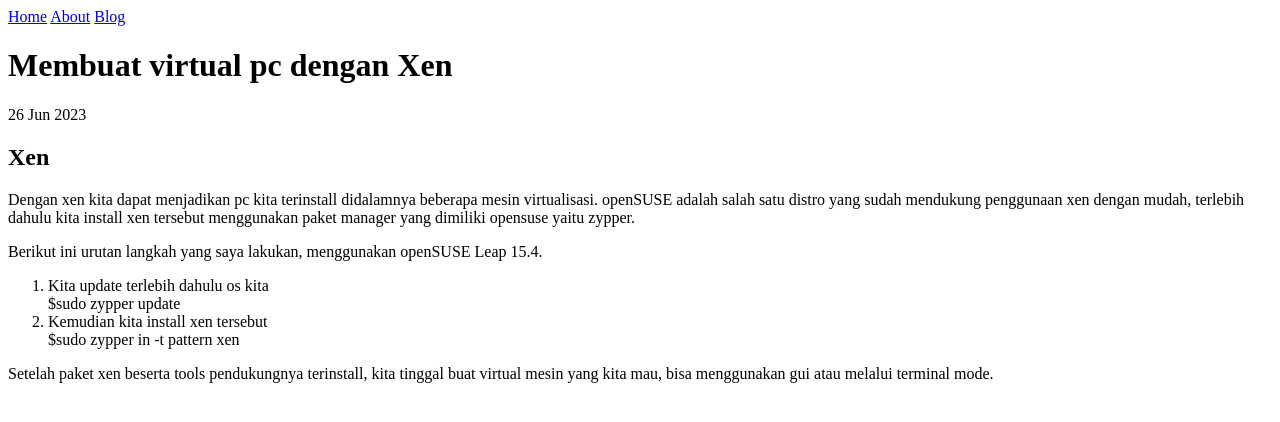
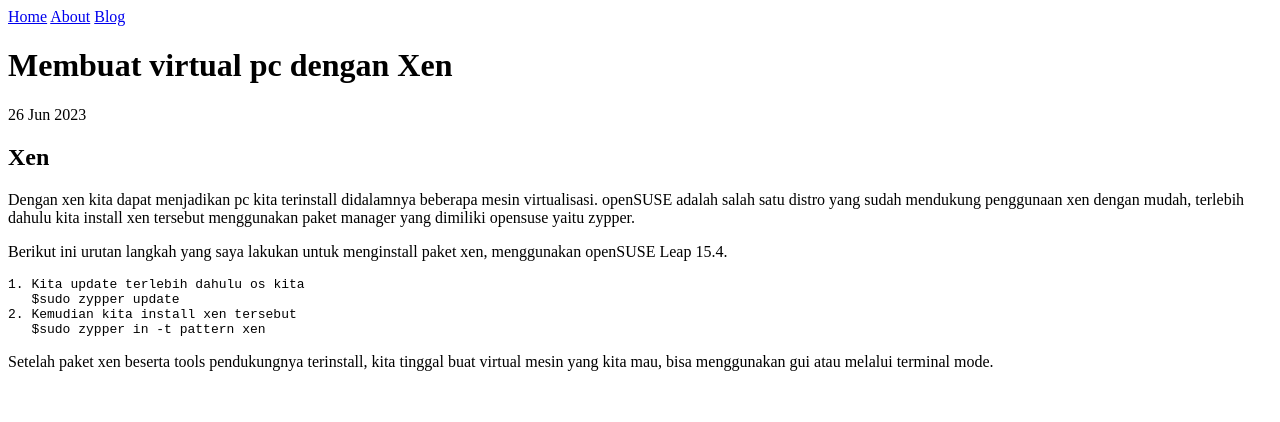
Before and after one commit to abdullahanon/abdullahanon.github.io, a Jekyll site: the page built from _posts/2023-06-26-membuat-virtual-pc-pada-xen.md, in a window 1280 px wide. Shown: the top 422 px of the page. Built offline with Jekyll 4.4.1, drawn with Linux system fonts in a browser that asks for light colours.

Commit message:
edit content membuat virtual pc

```diff
--- a/_posts/2023-06-26-membuat-virtual-pc-pada-xen.md
+++ b/_posts/2023-06-26-membuat-virtual-pc-pada-xen.md
@@ -7,10 +7,11 @@
 
 Dengan xen kita dapat menjadikan pc kita terinstall didalamnya beberapa mesin virtualisasi. openSUSE adalah salah satu distro yang sudah mendukung penggunaan xen dengan mudah, terlebih dahulu kita install xen tersebut menggunakan paket manager yang dimiliki opensuse yaitu zypper.
 
-Berikut ini urutan langkah yang saya lakukan, menggunakan openSUSE Leap 15.4.
+Berikut ini urutan langkah yang saya lakukan untuk menginstall paket xen, menggunakan openSUSE Leap 15.4.
+~~~ ruby
 1. Kita update terlebih dahulu os kita
-$sudo zypper update
+   $sudo zypper update
 2. Kemudian kita install xen tersebut
-$sudo zypper in -t pattern xen
-
+   $sudo zypper in -t pattern xen
+~~~
 Setelah paket xen beserta tools pendukungnya terinstall, kita tinggal buat virtual mesin yang kita mau, bisa menggunakan gui atau melalui terminal mode.
```
Also changed, not shown: 1 other file.
